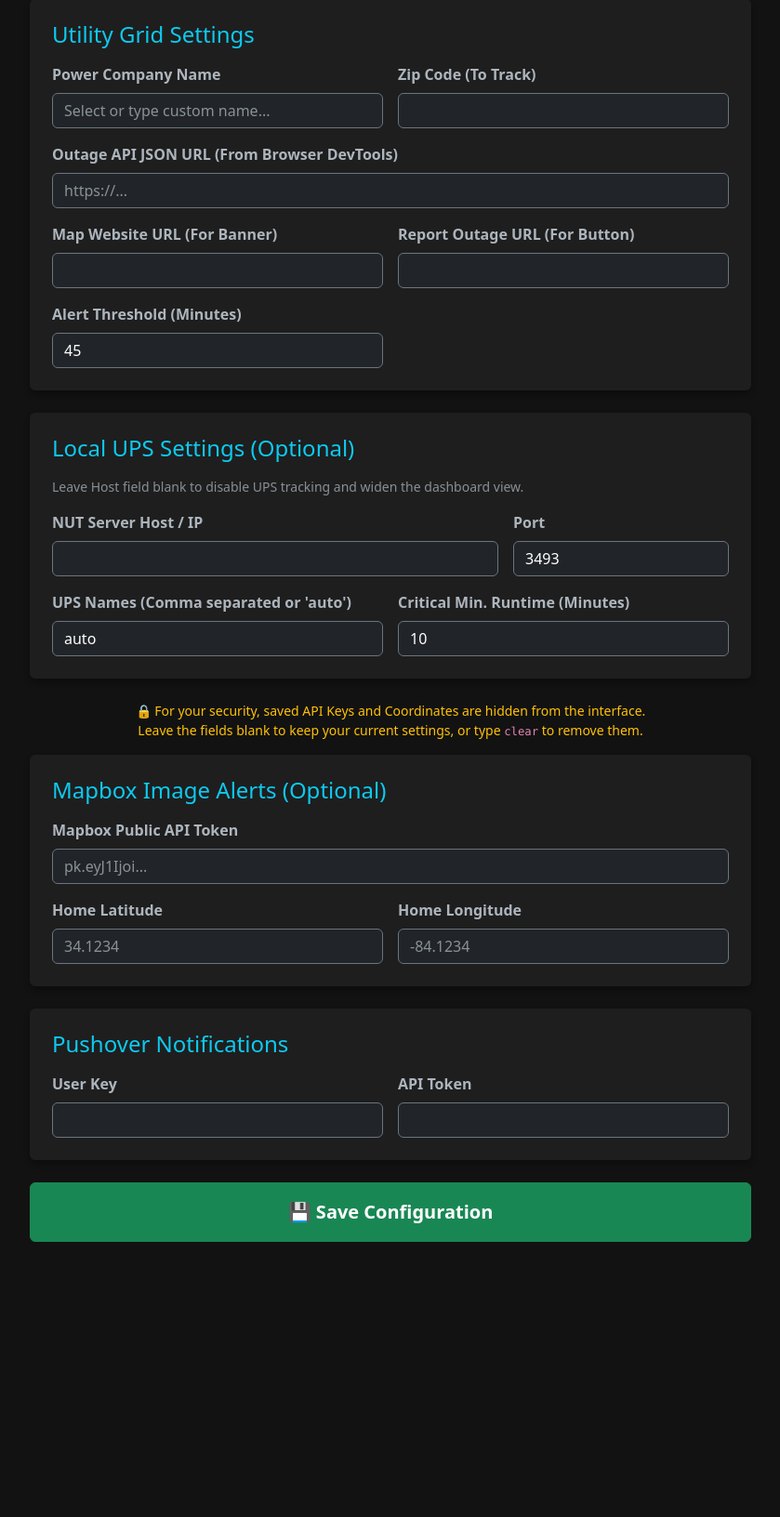
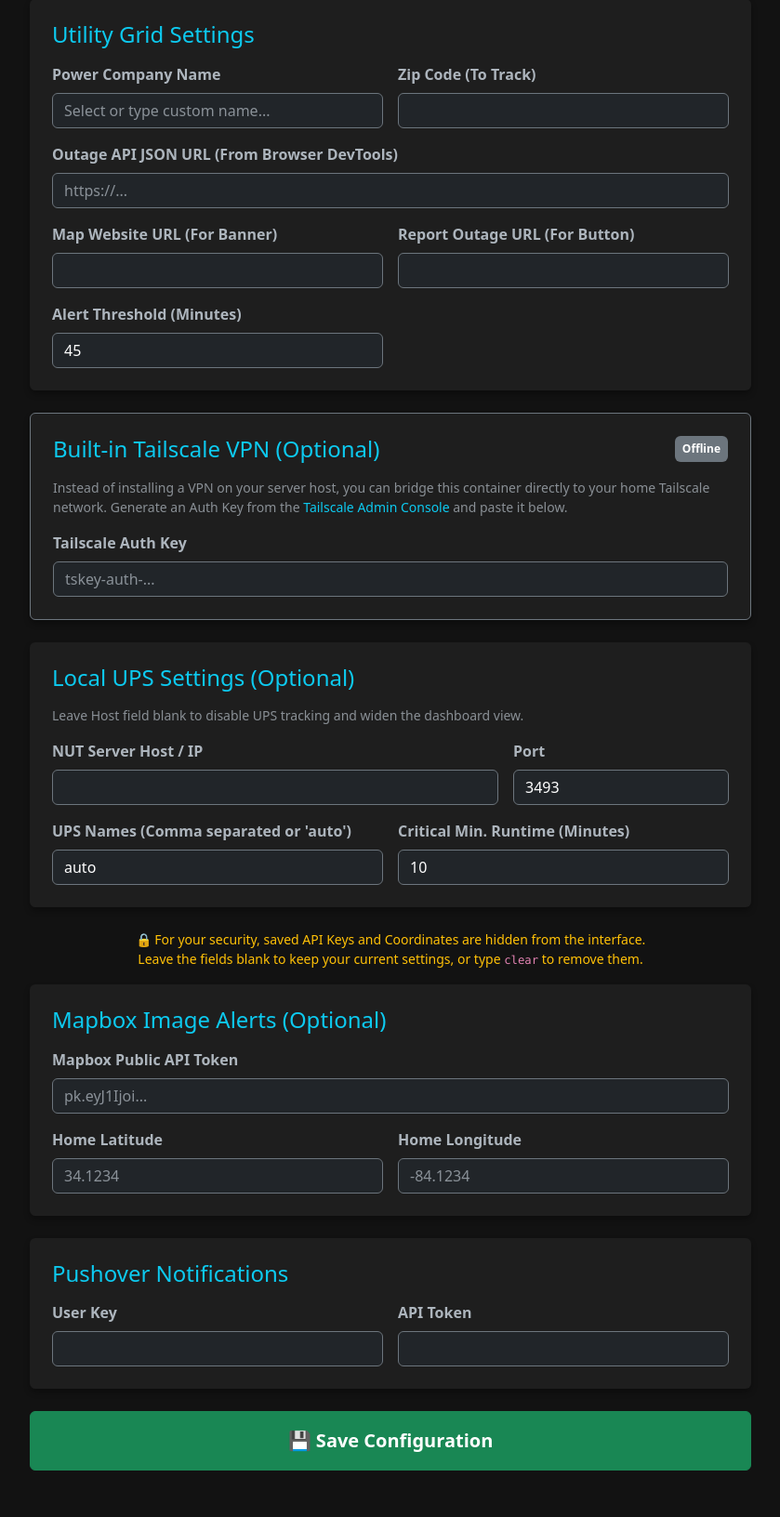
Before and after one commit to NightHawkATL/outage-tracker, a Flask app: page /config in a window 1280 px wide. Shown: the part 95-1727 px from the top of the page at 93% size, without its empty margins (220-1059 px from the left). Before the commit the page ends 1431 px from the top, so only its background shows below. Run offline with Flask 3, Linux system fonts and the light colour scheme.

Commit message:
Update templates/config.html

```diff
--- a/templates/config.html
+++ b/templates/config.html
@@ -67,6 +67,25 @@
                 </div>
             </div>
 
+            <!-- Built-In Tailscale -->
+            <div class="card p-4 mb-4 border border-secondary">
+                <div class="d-flex justify-content-between align-items-center mb-3">
+                    <h4 class="text-info mb-0">Built-in Tailscale VPN (Optional)</h4>
+                    {% if "Connected" in ts_status %}
+                        <span class="badge bg-success p-2">{{ ts_status }}</span>
+                    {% else %}
+                        <span class="badge bg-secondary p-2">{{ ts_status }}</span>
+                    {% endif %}
+                </div>
+                <p class="small text-muted mb-3">Instead of installing a VPN on your server host, you can bridge this container directly to your home Tailscale network. Generate an Auth Key from the <a href="https://login.tailscale.com/admin/settings/keys" target="_blank" class="text-info text-decoration-none">Tailscale Admin Console</a> and paste it below.</p>
+                <div class="row g-3">
+                    <div class="col-12">
+                        <label class="form-label">Tailscale Auth Key</label>
+                        <input type="text" name="ts_authkey" class="form-control bg-dark text-white border-secondary" value="" placeholder="{% if config.ts_authkey %}•••••••• (Saved) - Type 'clear' to disconnect{% else %}tskey-auth-...{% endif %}">
+                    </div>
+                </div>
+            </div>
+
             <!-- Local NUT Settings -->
             <div class="card p-4 mb-4">
                 <h4 class="text-info mb-3">Local UPS Settings (Optional)</h4>
```
